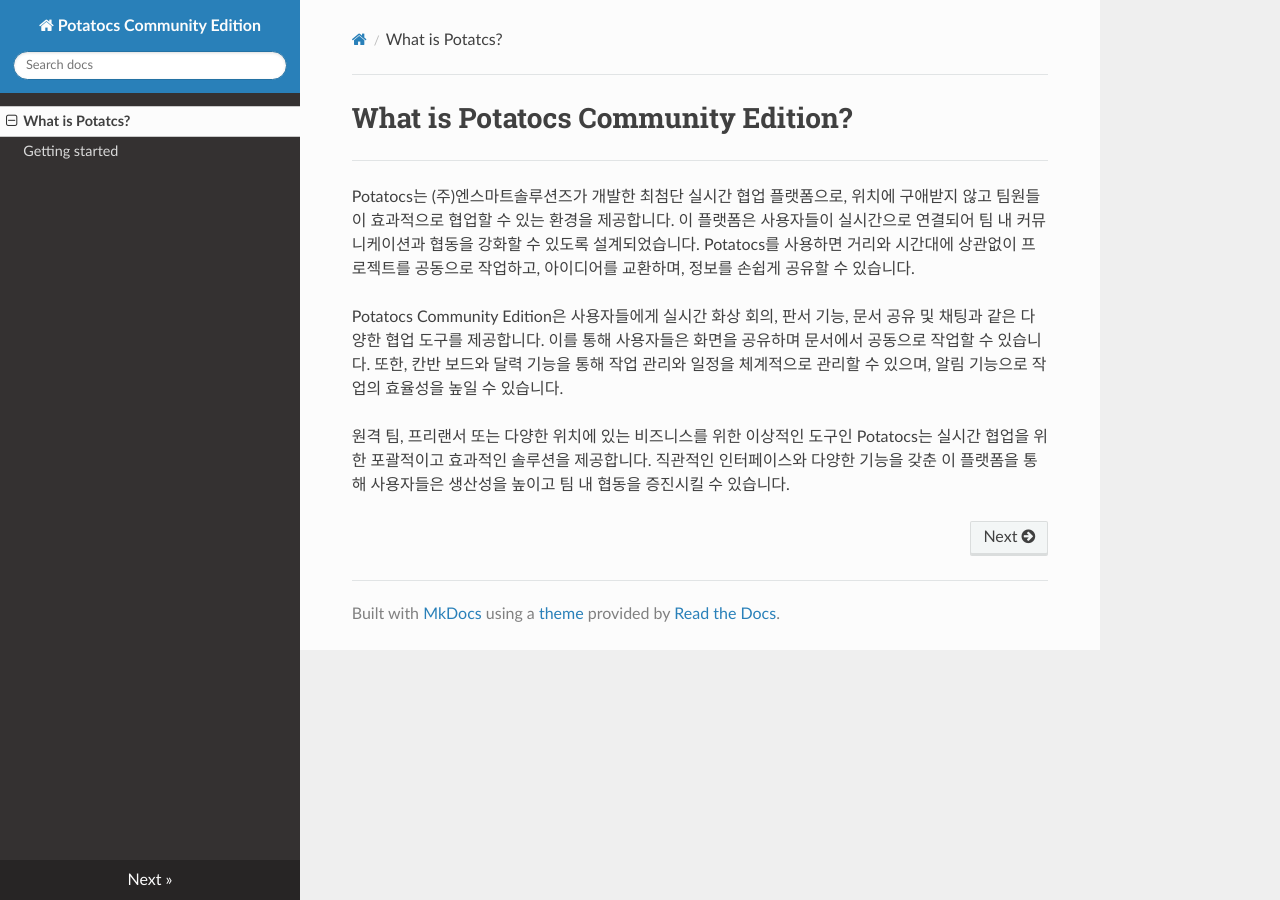
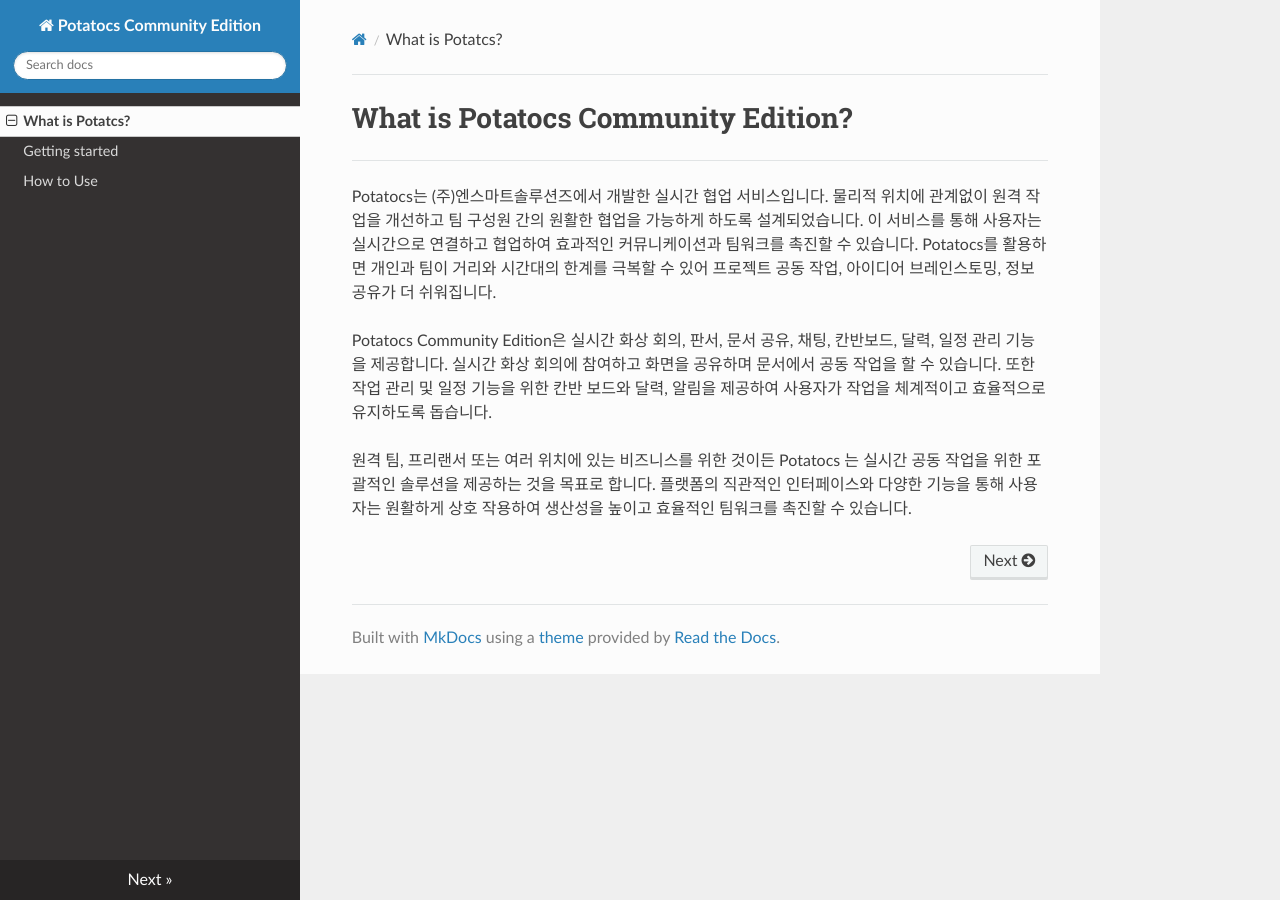
Before and after one commit to potatocs-ce/potatocs-ce-introduction, an MkDocs documentation site: the page built from docs/index.md, in a window 1280 px wide. Built offline with MkDocs 1.6.1, drawn with Linux system fonts in a browser that asks for light colours; nearby versions of some CDN libraries.

Commit message:
[Update] side bar

```diff
--- a/docs/index.md
+++ b/docs/index.md
@@ -2,9 +2,8 @@
 
 ---
 
+Potatocs는 (주)엔스마트솔루션즈에서 개발한 실시간 협업 서비스입니다. 물리적 위치에 관계없이 원격 작업을 개선하고 팀 구성원 간의 원활한 협업을 가능하게 하도록 설계되었습니다. 이 서비스를 통해 사용자는 실시간으로 연결하고 협업하여 효과적인 커뮤니케이션과 팀워크를 촉진할 수 있습니다. Potatocs를 활용하면 개인과 팀이 거리와 시간대의 한계를 극복할 수 있어 프로젝트 공동 작업, 아이디어 브레인스토밍, 정보 공유가 더 쉬워집니다.
 
-Potatocs는 (주)엔스마트솔루션즈가 개발한 최첨단 실시간 협업 플랫폼으로, 위치에 구애받지 않고 팀원들이 효과적으로 협업할 수 있는 환경을 제공합니다. 이 플랫폼은 사용자들이 실시간으로 연결되어 팀 내 커뮤니케이션과 협동을 강화할 수 있도록 설계되었습니다. Potatocs를 사용하면 거리와 시간대에 상관없이 프로젝트를 공동으로 작업하고, 아이디어를 교환하며, 정보를 손쉽게 공유할 수 있습니다.
+Potatocs Community Edition은 실시간 화상 회의, 판서, 문서 공유, 채팅, 칸반보드, 달력, 일정 관리 기능을 제공합니다. 실시간 화상 회의에 참여하고 화면을 공유하며 문서에서 공동 작업을 할 수 있습니다. 또한 작업 관리 및 일정 기능을 위한 칸반 보드와 달력, 알림을 제공하여 사용자가 작업을 체계적이고 효율적으로 유지하도록 돕습니다.
 
-Potatocs Community Edition은 사용자들에게 실시간 화상 회의, 판서 기능, 문서 공유 및 채팅과 같은 다양한 협업 도구를 제공합니다. 이를 통해 사용자들은 화면을 공유하며 문서에서 공동으로 작업할 수 있습니다. 또한, 칸반 보드와 달력 기능을 통해 작업 관리와 일정을 체계적으로 관리할 수 있으며, 알림 기능으로 작업의 효율성을 높일 수 있습니다.
-
-원격 팀, 프리랜서 또는 다양한 위치에 있는 비즈니스를 위한 이상적인 도구인 Potatocs는 실시간 협업을 위한 포괄적이고 효과적인 솔루션을 제공합니다. 직관적인 인터페이스와 다양한 기능을 갖춘 이 플랫폼을 통해 사용자들은 생산성을 높이고 팀 내 협동을 증진시킬 수 있습니다.
+원격 팀, 프리랜서 또는 여러 위치에 있는 비즈니스를 위한 것이든 Potatocs 는 실시간 공동 작업을 위한 포괄적인 솔루션을 제공하는 것을 목표로 합니다. 플랫폼의 직관적인 인터페이스와 다양한 기능을 통해 사용자는 원활하게 상호 작용하여 생산성을 높이고 효율적인 팀워크를 촉진할 수 있습니다.
--- a/mkdocs.yml
+++ b/mkdocs.yml
@@ -7,3 +7,4 @@
 nav:
     - What is Potatcs?: index.md
     - Getting started: install.md
+    - How to Use: howto.md
```
